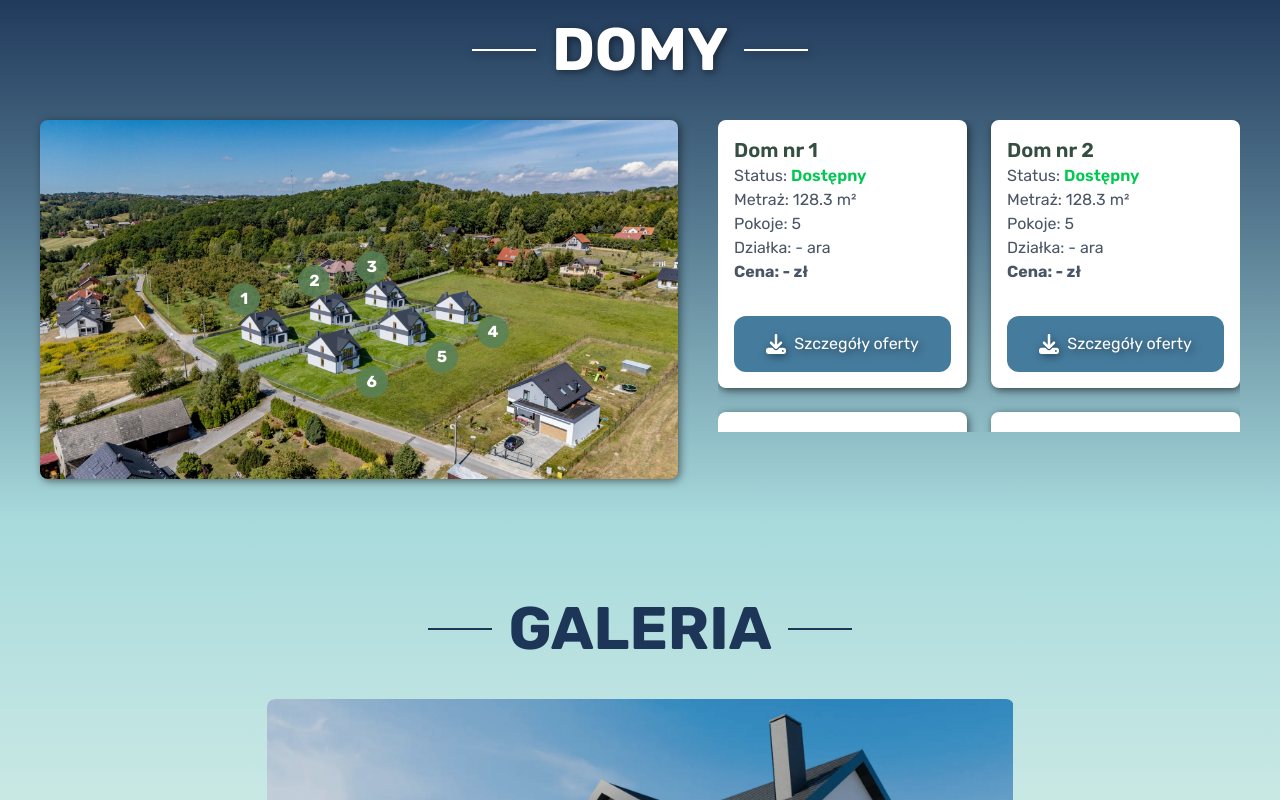
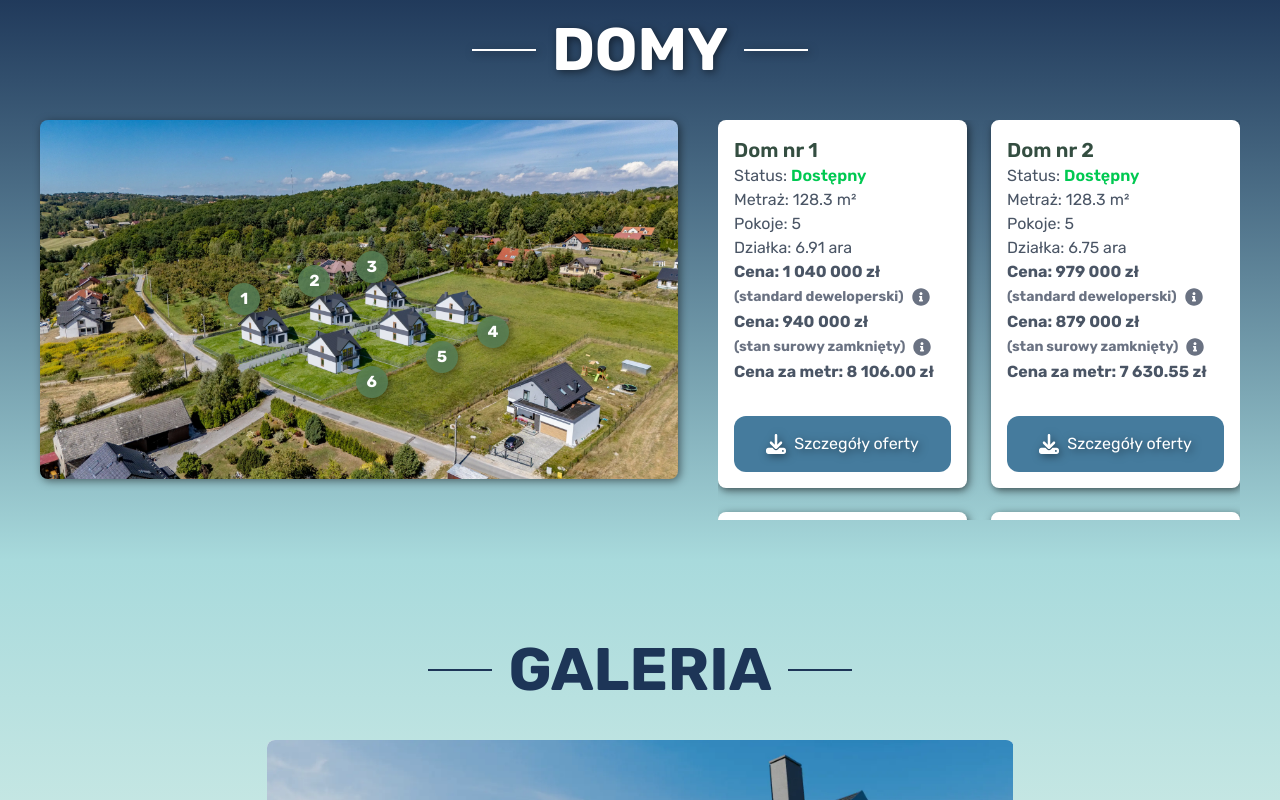
Before and after one commit to ruffaaw/dobranowice, a Next.js app: page / in a window 1280 px wide. Shown: the part 4420-5220 px from the top of the page. Built offline with nearby package versions, Linux system fonts and the light colour scheme.

Commit message:
feat: updated data

```diff
--- a/components/Houses.tsx
+++ b/components/Houses.tsx
@@ -4,10 +4,16 @@ import houseCoordinates from "@/config/houseCoordinates";
 import { houseData } from "@/config/houseData";
 import { FaDownload } from "react-icons/fa6";
 import { useEffect, useRef, useState } from "react";
+import { FaInfoCircle } from "react-icons/fa";
 
 export default function Houses() {
   const listRef = useRef<HTMLDivElement>(null);
   //   const [houseOffers, setHouseOffers] = useState<any[]>([]);
+  const [openIndex, setOpenIndex] = useState<string | null>(null);
+
+  const toggleOpen = (key: string) => {
+    setOpenIndex(openIndex === key ? null : key);
+  };
 
   const getStatusText = (status: number) => {
     switch (status) {
@@ -147,7 +153,7 @@ export default function Houses() {
                     : house.status === 1
                     ? "bg-[#588157]/85"
                     : "bg-yellow-500/85"
-                } rounded-full w-5 h-5 lg:w-7 lg:h-7 xl:w-8 xl:h-8 text-sm lg:text-base font-bold transition-all duration-200 cursor-pointer`}
+                } rounded-full w-5 h-5 lg:w-7 lg:h-7 xl:w-8 xl:h-8 text-sm lg:text-base font-bold transition-all duration-200 cursor-pointer drop-shadow-[2px_2px_4px_rgba(0,0,0,0.5)]`}
                 style={{
                   top: `${house.y}%`,
                   left: `${house.x}%`,
@@ -164,7 +170,7 @@ export default function Houses() {
 
         <div
           ref={listRef}
-          className="w-full md:w-[45%] flex justify-center items-start overflow-y-auto max-h-[46vh] md:max-h-[39vh]"
+          className="w-full md:w-[45%] flex justify-center items-start overflow-y-auto max-h-[50vh]"
           data-aos="fade-up"
         >
           <div className="grid grid-cols-1 md:grid-cols-2 gap-6 w-full h-full">
@@ -195,11 +201,67 @@ export default function Houses() {
                   <p className="text-gray-600">Metraż: {house.metraz} m²</p>
                   <p className="text-gray-600">Pokoje: {house.pokoje}</p>
                   <p className="text-gray-600">Działka: {house.dzialka} ara</p>
-                  {house.status !== 0 && (
-                    <p className="text-gray-600 font-bold">
-                      Cena: {house.cena} zł
-                    </p>
+                  <div className="relative">
+                    <div className="text-gray-600 font-bold flex items-center flex-wrap space-x-1">
+                      <span>Cena: {formatPrice(house.cena)} zł </span>
+                      <span className="text-sm text-gray-500">
+                        (standard deweloperski)
+                      </span>
+                      <button
+                        onClick={() => toggleOpen(`${index}-deweloperski`)}
+                        className="p-1 rounded-full hover:bg-gray-200 transition"
+                      >
+                        <FaInfoCircle size={18} className="text-gray-500" />
+                      </button>
+                    </div>
+                    {openIndex === `${index}-deweloperski` && (
+                      <div
+                        className="absolute top-full left-1/2 -translate-x-1/2 mt-2
+                        bg-white text-gray-700 text-sm shadow-lg rounded-lg p-3
+                        border w-max z-10"
+                      >
+                        Najniższa cena z ostatnich 30 dni:{" "}
+                        {formatPrice(house.cena30)} zł
+                      </div>
+                    )}
+                  </div>
+                  {["1", "2", "5", "6"].includes(house.numer) && (
+                    <div className="relative">
+                      <div className="text-gray-600 font-bold flex items-center flex-wrap space-x-1">
+                        <span>
+                          Cena: {formatPrice(house.cenaStanSurowy ?? "")} zł{" "}
+                        </span>
+                        <span className="text-sm text-gray-500">
+                          (stan surowy zamknięty)
+                        </span>
+                        <button
+                          onClick={() => toggleOpen(`${index}-surowy`)}
+                          className="p-1 rounded-full hover:bg-gray-200 transition"
+                        >
+                          <FaInfoCircle size={18} className="text-gray-500" />
+                        </button>
+                      </div>
+                      {openIndex === `${index}-surowy` && (
+                        <div
+                          className="absolute top-full left-1/2 -translate-x-1/2 mt-2
+                        bg-white text-gray-700 text-sm shadow-lg rounded-lg p-3
+                        border w-max z-10"
+                        >
+                          Najniższa cena z ostatnich 30 dni:{" "}
+                          {formatPrice(house.cenaStanSurowy30 ?? "")} zł
+                        </div>
+                      )}
+                    </div>
                   )}
+                  <p className="text-gray-600 font-bold">
+                    Cena za metr:{" "}
+                    {formatPrice(
+                      Number(Number(house.cena) / Number(house.metraz)).toFixed(
+                        2
+                      )
+                    )}{" "}
+                    zł{" "}
+                  </p>
                 </div>
 
                 <div className="mt-4">
--- a/config/houseData.ts
+++ b/config/houseData.ts
@@ -3,6 +3,9 @@ export type HouseData = {
   status: number;
   dzialka: string | number;
   cena: string | number;
+  cenaStanSurowy?: string | number;
+  cenaStanSurowy30?: string | number;
+  cena30: string | number;
   numer: string;
   metraz: number;
   Id: string;
@@ -15,8 +18,11 @@ export const houseData: HouseData[] = [
   {
     pdf: "/kartyMieszkan/1.jpg",
     status: 1,
-    dzialka: "-",
-    cena: "-",
+    dzialka: "6.91",
+    cena: "1040000",
+    cena30: "1040000",
+    cenaStanSurowy: "940000",
+    cenaStanSurowy30: "940000",
     numer: "1",
     metraz: 128.3,
     Id: "dom1",
@@ -27,8 +33,11 @@ export const houseData: HouseData[] = [
   {
     pdf: "/kartyMieszkan/2.jpg",
     status: 1,
-    dzialka: "-",
-    cena: "-",
+    dzialka: "6.75",
+    cena: "979000",
+    cena30: "979000",
+    cenaStanSurowy: "879000",
+    cenaStanSurowy30: "879000",
     numer: "2",
     metraz: 128.3,
     Id: "dom2",
@@ -39,8 +48,9 @@ export const houseData: HouseData[] = [
   {
     pdf: "/kartyMieszkan/3.jpg",
     status: 1,
-    dzialka: "-",
-    cena: "-",
+    dzialka: "6.73",
+    cena: "1049000",
+    cena30: "1049000",
     numer: "3",
     metraz: 128.3,
     Id: "dom3",
@@ -51,8 +61,9 @@ export const houseData: HouseData[] = [
   {
     pdf: "/kartyMieszkan/4.jpg",
     status: 1,
-    dzialka: "-",
-    cena: "-",
+    dzialka: "6.72",
+    cena: "999000",
+    cena30: "999000",
     numer: "4",
     metraz: 128.3,
     Id: "dom4",
@@ -63,8 +74,11 @@ export const houseData: HouseData[] = [
   {
     pdf: "/kartyMieszkan/5.jpg",
     status: 1,
-    dzialka: "-",
-    cena: "-",
+    dzialka: "6.83",
+    cena: "949000",
+    cena30: "949000",
+    cenaStanSurowy: "849000",
+    cenaStanSurowy30: "849000",
     numer: "5",
     metraz: 128.3,
     Id: "dom5",
@@ -75,8 +89,11 @@ export const houseData: HouseData[] = [
   {
     pdf: "/kartyMieszkan/6.jpg",
     status: 1,
-    dzialka: "-",
-    cena: "-",
+    dzialka: "7.15",
+    cena: "999000",
+    cena30: "999000",
+    cenaStanSurowy: "899000",
+    cenaStanSurowy30: "899000",
     numer: "6",
     metraz: 128.3,
     Id: "dom6",
```
